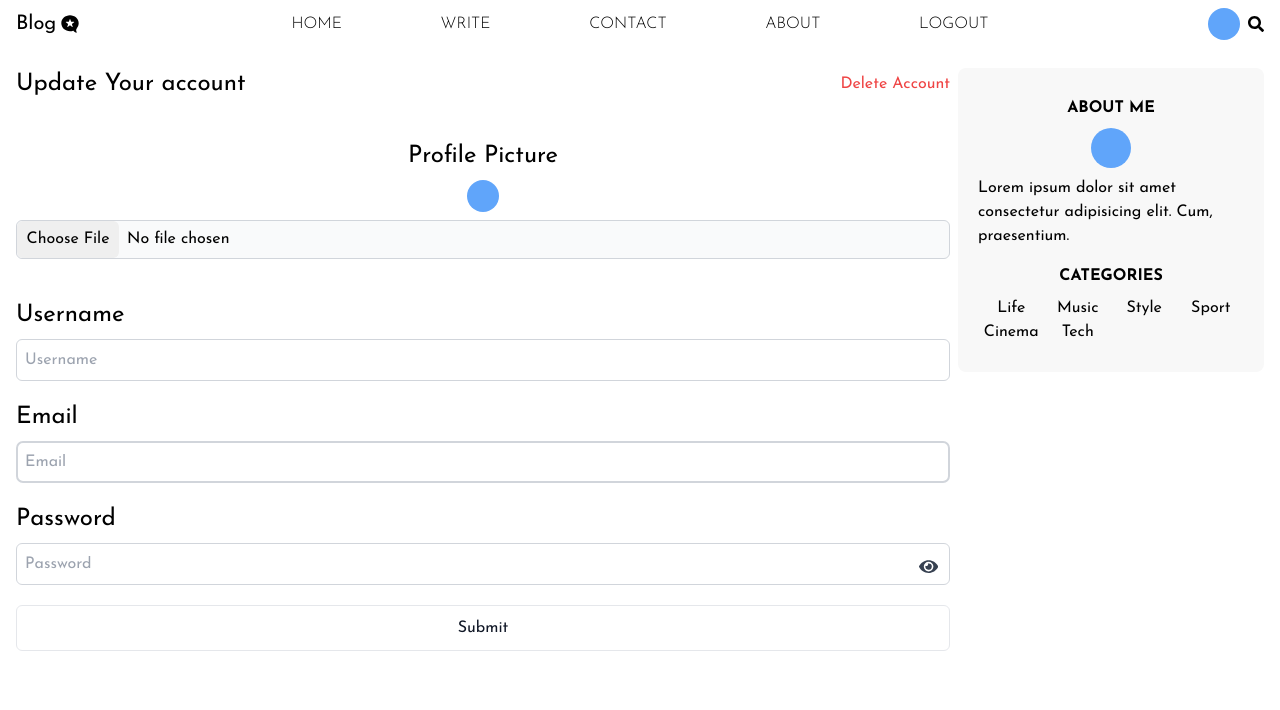
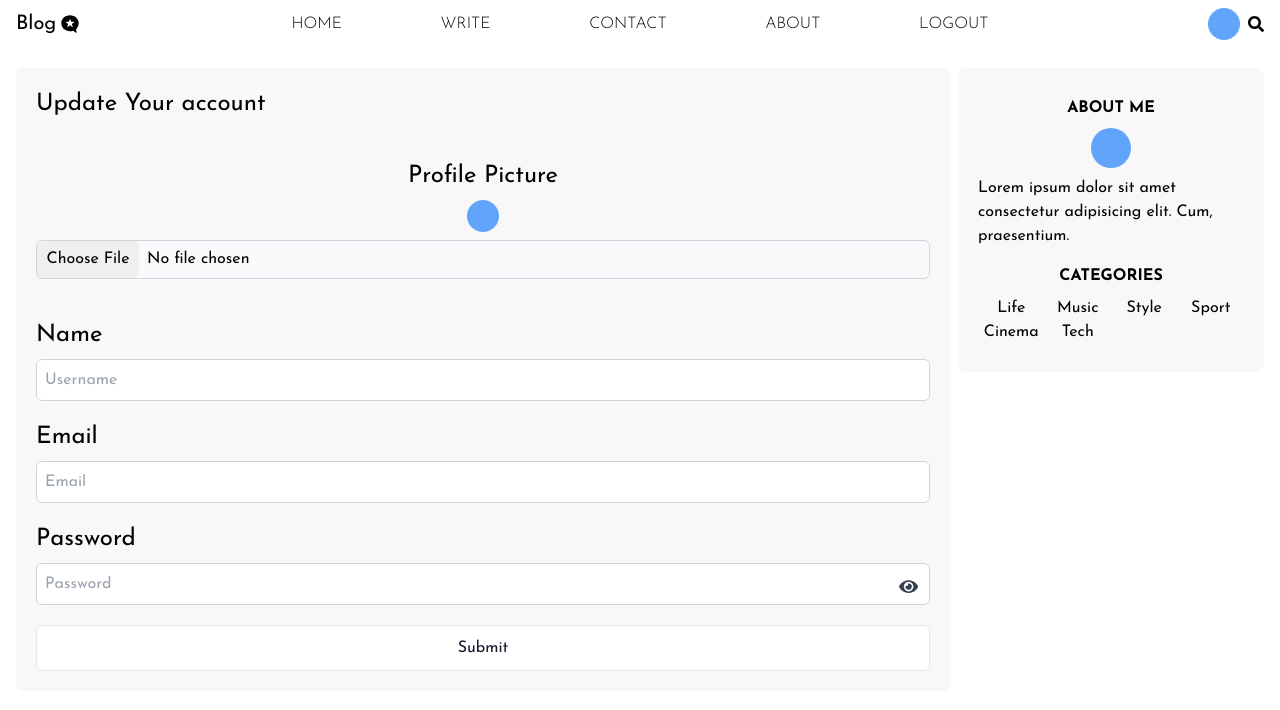
Before and after one commit to mohammad-mo/blog, a React (Create React App) app in the folder front-end/: page /profile in a window 1280 px wide. Shown: the top 710 px of the page. Built offline with nearby package versions, Linux system fonts and the light colour scheme; sample sign-in values are in the browser's storage.

Commit message:
- Minor changes,

```diff
--- a/front-end/src/components/ProfileInfo.js
+++ b/front-end/src/components/ProfileInfo.js
@@ -5,11 +5,10 @@ const ProfileInfo = () => {
   const [showPassword, setShowPassword] = useState(false)
 
   return (
-    <div className='col-span-full sm:col-span-9 order-1 sm:order-none'>
+    <div className='col-span-full sm:col-span-9 order-1 sm:order-none bg-primary rounded-md p-5'>
       <div>
-        <div id='title' className='flex justify-between items-center'>
+        <div id='title' className='flex justify-start items-center'>
           <span className='text-2xl'>Update Your account</span>
-          <span className='text-red-500'>Delete Account</span>
         </div>
         <form>
           <div id='formGroup' className='flex flex-col items-center my-10'>
@@ -21,38 +20,36 @@ const ProfileInfo = () => {
             />
           </div>
           <div id='formGroup' className='flex flex-col my-5'>
-            <label htmlFor='titleInput' className='mb-2 text-2xl'>
-              Username
+            <label htmlFor='name' className='mb-2 text-2xl'>
+              Name
             </label>
             <input
               type='text'
               placeholder='Username'
-              autoFocus='true'
-              id='titleInput'
+              id='name'
               className='p-2 w-full rounded-md border border-gray-300 outline-gray-300'
             />
           </div>
           <div id='formGroup' className='flex flex-col my-5'>
-            <label htmlFor='titleInput' className='mb-2 text-2xl'>
+            <label htmlFor='email' className='mb-2 text-2xl'>
               Email
             </label>
             <input
               type='email'
               placeholder='Email'
-              autoFocus='true'
-              id='titleInput'
+              id='email'
               className='p-2 w-full rounded-md border border-gray-300 outline-gray-300'
             />
           </div>
           <div id='formGroup' className='flex flex-col my-5'>
-            <label htmlFor='passwordInput' className='mb-2 text-2xl'>
+            <label htmlFor='password' className='mb-2 text-2xl'>
               Password
             </label>
             <div className='relative'>
               <input
                 type={showPassword ? 'text' : 'password'}
                 placeholder='Password'
-                id='passwordInput'
+                id='password'
                 className='p-2 w-full rounded-md border border-gray-300 outline-gray-300'
               />
               {showPassword ? (
--- a/front-end/src/pages/WritePage.js
+++ b/front-end/src/pages/WritePage.js
@@ -10,24 +10,24 @@ const WritePage = () => {
           className='rounded-md w-full h-[500px] object-cover'
         /> */}
         <div id='formGroup' className='flex flex-col my-5'>
-          <label htmlFor='titleInput' className='mb-2 text-2xl'>
+          <label htmlFor='title' className='mb-2 text-2xl'>
             Title
           </label>
           <input
             type='text'
             placeholder='Title'
             autoFocus={true}
-            id='titleInput'
+            id='title'
             className='p-2 w-full rounded-md border border-gray-300 outline-gray-300'
           />
         </div>
         <div id='formGroup' className='flex flex-col my-5'>
-          <label htmlFor='fileInput' className='mb-2 text-2xl'>
+          <label htmlFor='file' className='mb-2 text-2xl'>
             Upload Image
           </label>
           <input
             className='w-full bg-gray-50 rounded-md border border-gray-300 cursor-pointer'
-            id='fileInput'
+            id='file'
             type='file'
             accept='image/jpeg, image/png, image/webp'
           />
```
